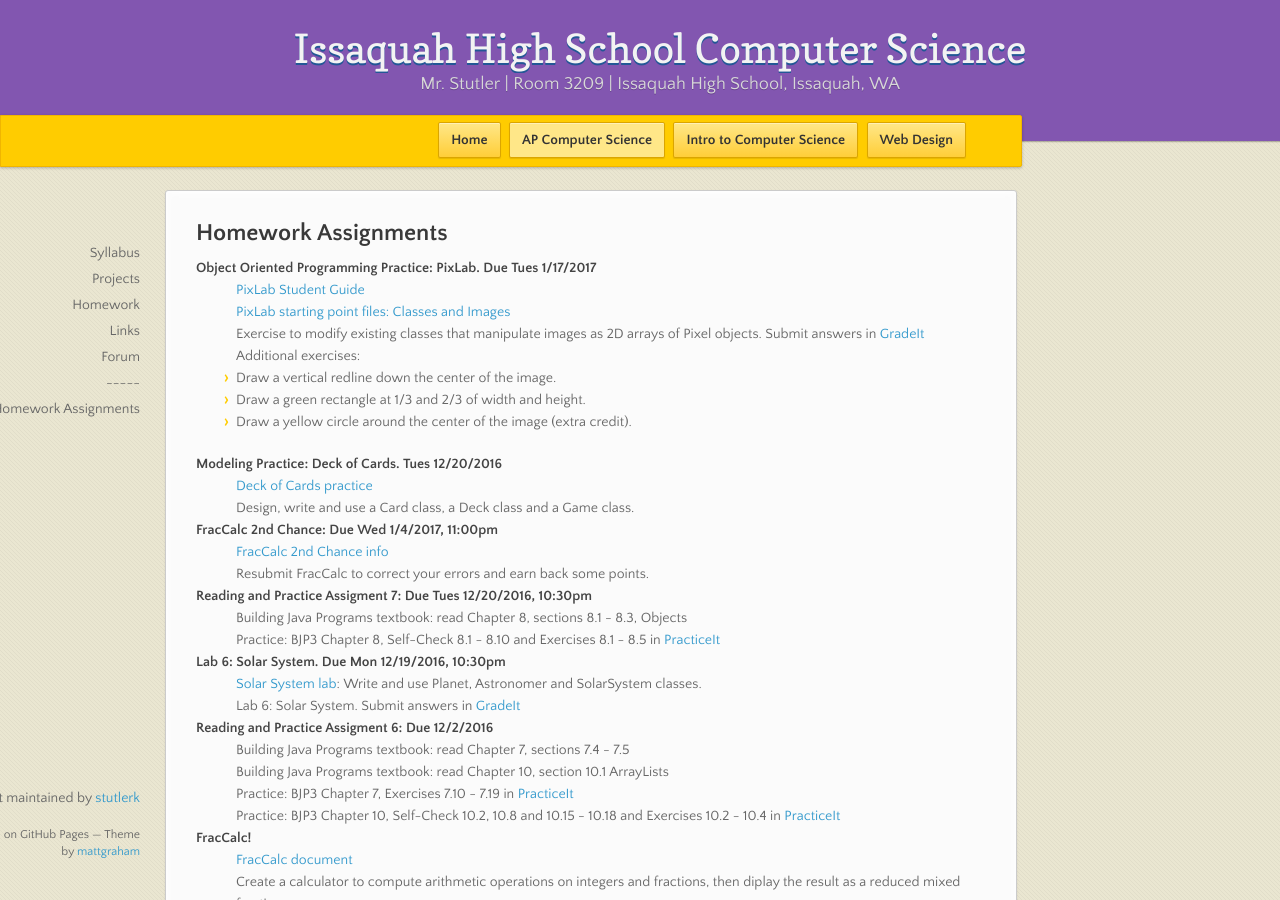
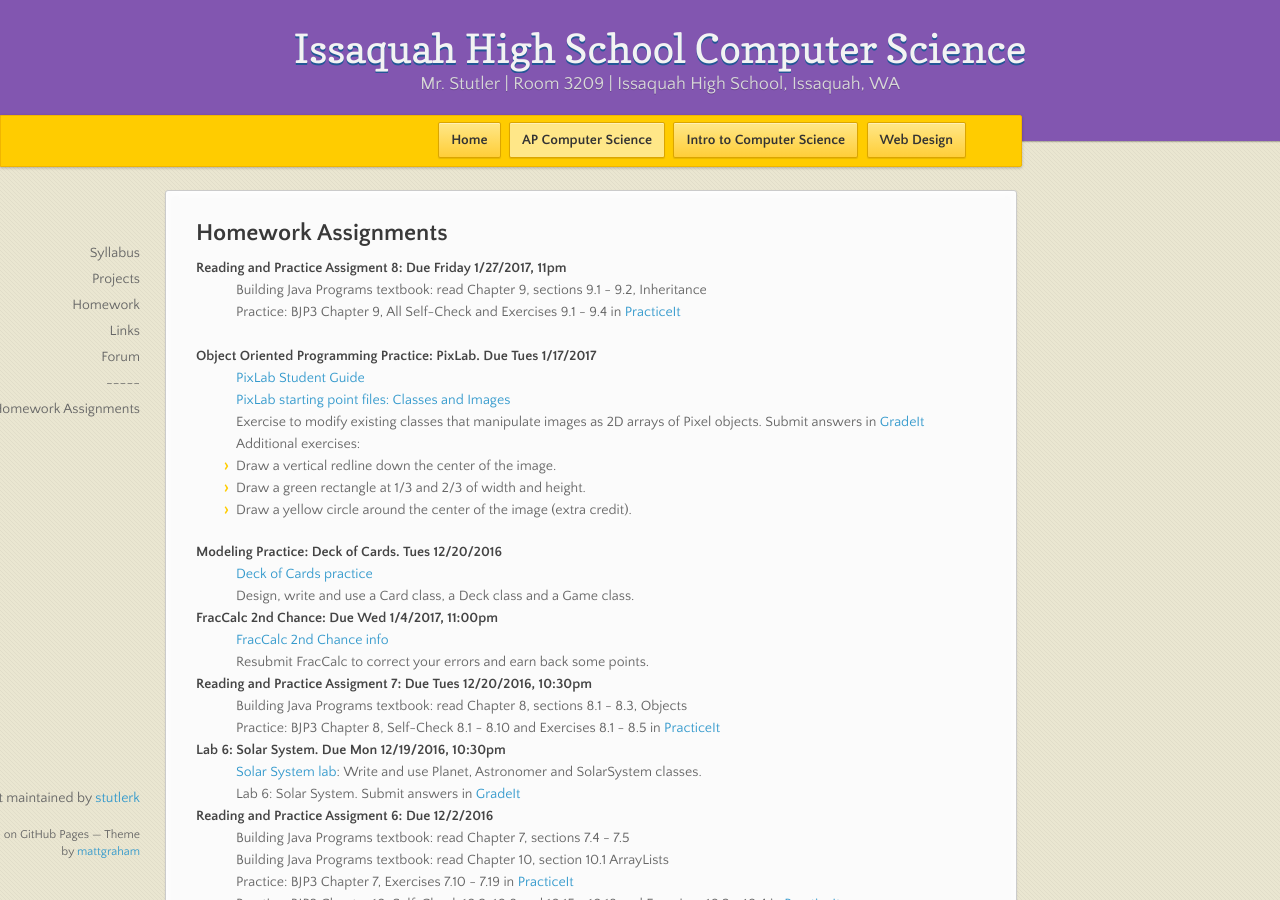
Before and after one commit to stutlerk/ihs-website, a Jekyll site: the page built from _apcs/homework.html, in a window 1280 px wide and 900 px high. Built offline with Jekyll 4.4.1, drawn with Linux system fonts in a browser that asks for light colours; nearby versions of some CDN libraries.

Commit message:
Update homework.html

```diff
--- a/_apcs/homework.html
+++ b/_apcs/homework.html
@@ -6,6 +6,9 @@ layout: course
 <section>
 <h2>Homework Assignments</h2>
 <dl>
+    <dt>Reading and Practice Assigment 8: Due Friday 1/27/2017, 11pm</dt>
+    <dd>Building Java Programs textbook: read Chapter 9, sections 9.1 - 9.2, Inheritance</dd>
+    <dd>Practice: BJP3 Chapter 9, All Self-Check and Exercises 9.1 - 9.4 in <a href="http://practiceit.cs.washington.edu/">PracticeIt</a></dd>
 
     <dt>Object Oriented Programming Practice: PixLab. Due Tues 1/17/2017</dt>
     <dd><a href="https://issaquahwednet-my.sharepoint.com/personal/stutlerk_issaquah_wednet_edu/_layouts/15/guestaccess.aspx?guestaccesstoken=81d3F7m%2ftPV1FvEOaJ%2f2j2xviuFFKNGML2zb%2bYybib0%3d&docid=01315ac810cda4413bb9a55cd1ed18c17&rev=1">PixLab Student Guide</a></dd>
```
